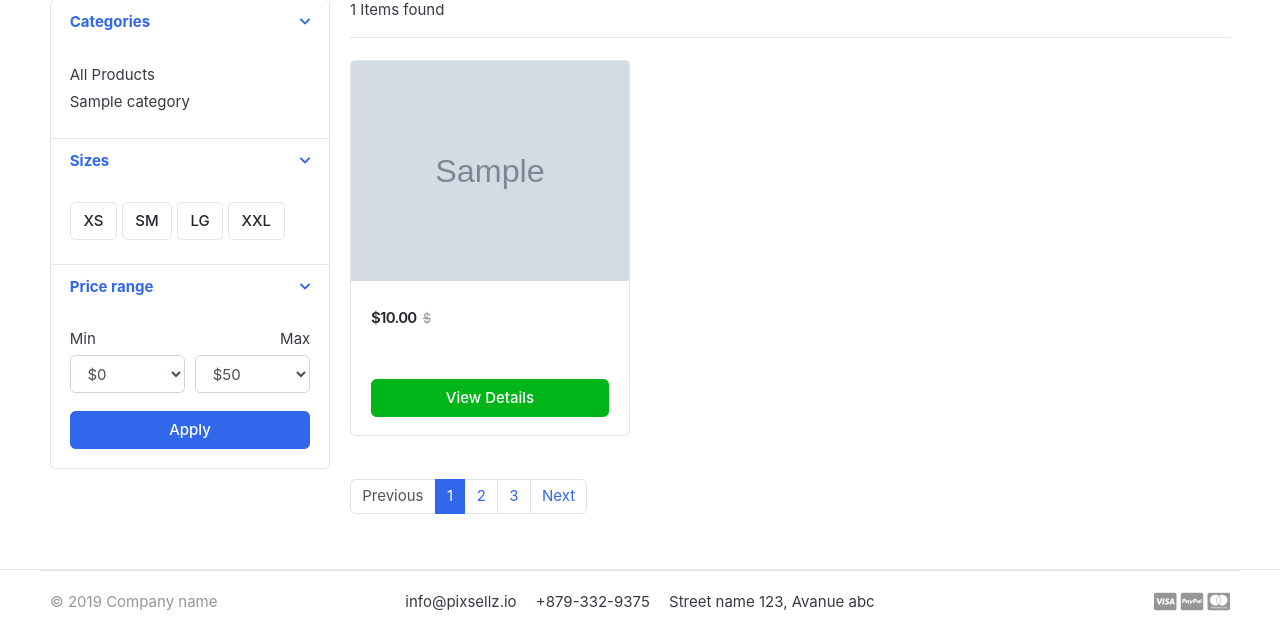
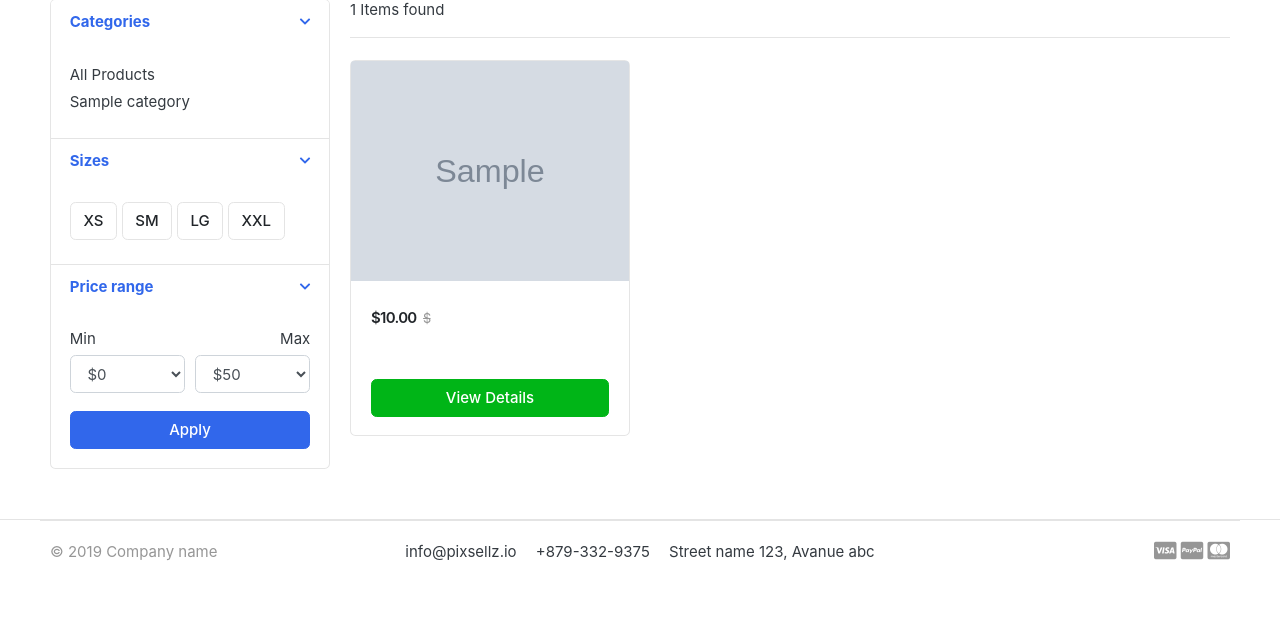
Before and after one commit to sajid-foysal-2024/E-com, a Django app: page /store/ in a window 1280 px wide. Shown: the part 295-929 px from the top of the page. After the commit the page ends 856 px from the top, so only its background shows below. Run offline with Django 5.2, Linux system fonts and the light colour scheme; tables that the repository leaves empty hold one stand-in row (values such as "Sample post"); grey boxes marked "Sample" are stand-in pictures; some libraries are stand-ins or nearby versions; some web fonts are replaced.

Commit message:
making pagination in store app

```diff
--- a/store/views.py
+++ b/store/views.py
@@ -5,20 +5,30 @@ from carts.models import CartItem
 from category.models import Category
 from store.models import Product
 from carts.views import _cart_id
+from django.core.paginator import EmptyPage,PageNotAnInteger,Paginator
 
 
 def store(request, category_slug=None):
     if category_slug is not None:
         category = get_object_or_404(Category, slug=category_slug)
         products = Product.objects.filter(category=category, is_available=True)
+        paginator = Paginator(products, 4)
+        page = request.GET.get('page')
+        page_products = paginator.get_page(page)
     else:
         products = Product.objects.filter(is_available=True)
+        paginator = Paginator(products, 4)
+        page = request.GET.get('page')
+        page_products = paginator.get_page(page)
 
     product_count = products.count()
 
+
+
     context = {
-        'products': products,
+        'products': page_products,
         'product_count': product_count,
+
     }
     return render(request, 'store/store.html', context)
 
--- a/templates/store/store.html
+++ b/templates/store/store.html
@@ -154,13 +154,29 @@
 
 
 <nav class="mt-4" aria-label="Page navigation sample">
-  <ul class="pagination">
-    <li class="page-item disabled"><a class="page-link" href="#">Previous</a></li>
-    <li class="page-item active"><a class="page-link" href="#">1</a></li>
-    <li class="page-item"><a class="page-link" href="#">2</a></li>
-    <li class="page-item"><a class="page-link" href="#">3</a></li>
-    <li class="page-item"><a class="page-link" href="#">Next</a></li>
-  </ul>
+    {% if products.has_other_pages %}
+    <ul class="pagination">
+        {% if products.has_previous %}
+            <li class="page-item"><a class="page-link" href="?page={{ products.previous_page_number }}">Previous</a></li>
+        {% else %}
+            <li class="page-item disabled"><a class="page-link" href="#">Previous</a></li>
+        {% endif %}
+
+        {% for i in products.paginator.page_range %}
+            {% if products.number == i %}
+                <li class="page-item active"><a class="page-link" href="?page={{ i }}">{{ i }}</a></li>
+            {% else %}
+                <li class="page-item"><a class="page-link" href="?page={{ i }}">{{ i }}</a></li>
+            {% endif %}
+        {% endfor %}
+
+        {% if products.has_next %}
+            <li class="page-item"><a class="page-link" href="?page={{ products.next_page_number }}">Next</a></li>
+        {% else %}
+            <li class="page-item disabled"><a class="page-link" href="#">Next</a></li>
+        {% endif %}
+    </ul>
+    {% endif %}
 </nav>
 
 	</main> <!-- col.// -->
```
